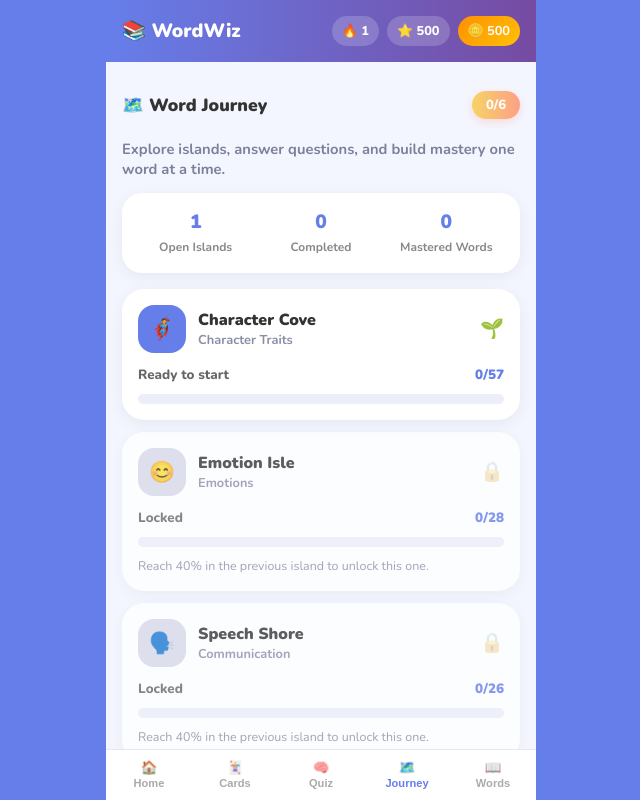
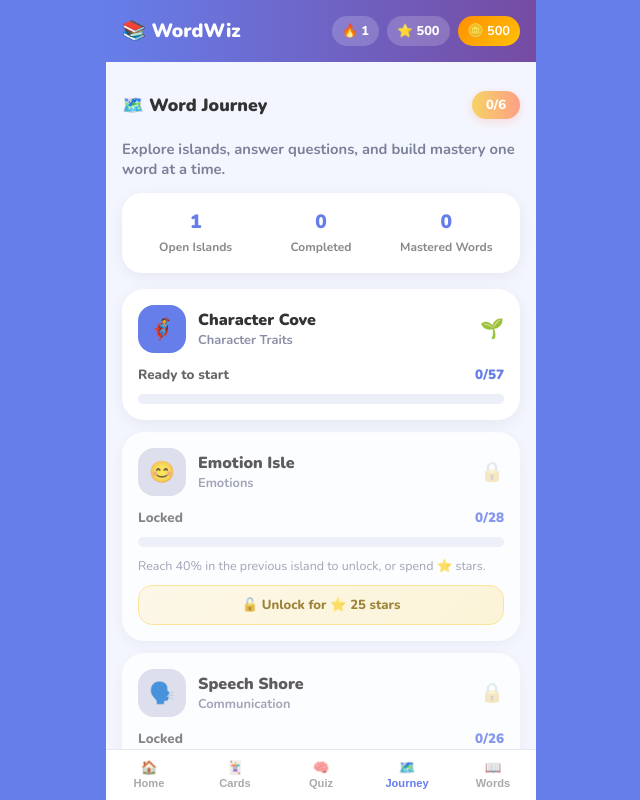
Before and after one commit to rohitsharmabi/wordwiz, a React (Vite) app: page / in a window 1280 px wide. Both pictures are taken after a click on the button "🗺️ Journey". Shown: the top 800 px of the page, without its empty margins (319-959 px from the left). Built offline with nearby package versions, Linux system fonts and the light colour scheme.

Commit message:
feat: unlock island with stars — 25 stars to bypass 40% progress requirement

```diff
--- a/src/screens/JourneyScreen.tsx
+++ b/src/screens/JourneyScreen.tsx
@@ -31,6 +31,8 @@ export default function JourneyScreen({ words, progress, updateProgress }: Props
       const mastered = masteredWords.length
       const pct = total ? mastered / total : 0
 
+      const starUnlocked = progress.starUnlockedIslandIds?.includes(island.id)
+
       let state: IslandState = 'locked'
 
       if (index === 0) {
@@ -41,7 +43,7 @@ export default function JourneyScreen({ words, progress, updateProgress }: Props
         const prevMastered = getIslandMastered(prevWords, progress.masteredIds)
         const prevPct = prevWords.length ? prevMastered.length / prevWords.length : 0
 
-        if (prevPct >= 0.4) {
+        if (prevPct >= 0.4 || starUnlocked) {
           state = pct >= 0.8 ? 'complete' : pct > 0 ? 'progress' : 'unlocked'
         } else {
           state = 'locked'
@@ -193,8 +195,29 @@ export default function JourneyScreen({ words, progress, updateProgress }: Props
 
             {island.state === 'locked' && index > 0 && (
               <div className="journey-lock-note">
-                Reach 40% in the previous island to unlock this one.
+                Reach 40% in the previous island to unlock, or spend ⭐ stars.
               </div>
+            )}
+
+            {island.state === 'locked' && index > 0 && (
+              <button
+                className="journey-star-unlock-btn"
+                onClick={e => {
+                  e.stopPropagation()
+                  const cost = 25
+                  if (progress.stars < cost) return
+                  updateProgress({
+                    stars: progress.stars - cost,
+                    starUnlockedIslandIds: [
+                      ...(progress.starUnlockedIslandIds ?? []),
+                      island.id,
+                    ],
+                  })
+                }}
+                disabled={progress.stars < 25}
+              >
+                {progress.stars >= 25 ? '🔓 Unlock for ⭐ 25 stars' : `Need ⭐ 25 stars (you have ${progress.stars})`}
+              </button>
             )}
           </button>
         ))}
--- a/src/styles.css
+++ b/src/styles.css
@@ -1170,6 +1170,36 @@ body {
   line-height: 1.4;
 }
 
+.journey-star-unlock-btn {
+  width: 100%;
+  margin-top: 10px;
+  padding: 10px 14px;
+  background: linear-gradient(135deg, #FFF8E1, #FFF3CD);
+  border: 1.5px solid #FFE082;
+  border-radius: 14px;
+  font-family: 'Nunito', sans-serif;
+  font-size: 0.82rem;
+  font-weight: 800;
+  color: #856404;
+  cursor: pointer;
+  transition: all 0.18s;
+  text-align: center;
+}
+
+.journey-star-unlock-btn:hover:not(:disabled) {
+  background: linear-gradient(135deg, #FFF3CD, #FFE082);
+  transform: translateY(-1px);
+  box-shadow: 0 4px 12px rgba(255, 193, 7, 0.3);
+}
+
+.journey-star-unlock-btn:disabled {
+  opacity: 0.5;
+  cursor: not-allowed;
+  background: #f5f5f5;
+  border-color: #e0e0e0;
+  color: #9e9e9e;
+}
+
 /* ══════════════════════════════════════════════
    DRAGON COMPONENT STYLES
 ══════════════════════════════════════════════ */
--- a/src/types.ts
+++ b/src/types.ts
@@ -44,6 +44,7 @@ export type Progress = {
   reviewList: ReviewItem[]
   journeyLearnedIds: number[]
   completedIslandIds: string[]
+  starUnlockedIslandIds: string[]
   dragonState: DragonState
 }
 
--- a/src/utils/storage.ts
+++ b/src/utils/storage.ts
@@ -15,6 +15,7 @@ export function defaultProgress(): Progress {
     masteredIds: [],
     journeyLearnedIds: [],
     completedIslandIds: [],
+    starUnlockedIslandIds: [],
     trickyIds: [],
     earnedBadges: [],
     reviewList: [],
```
